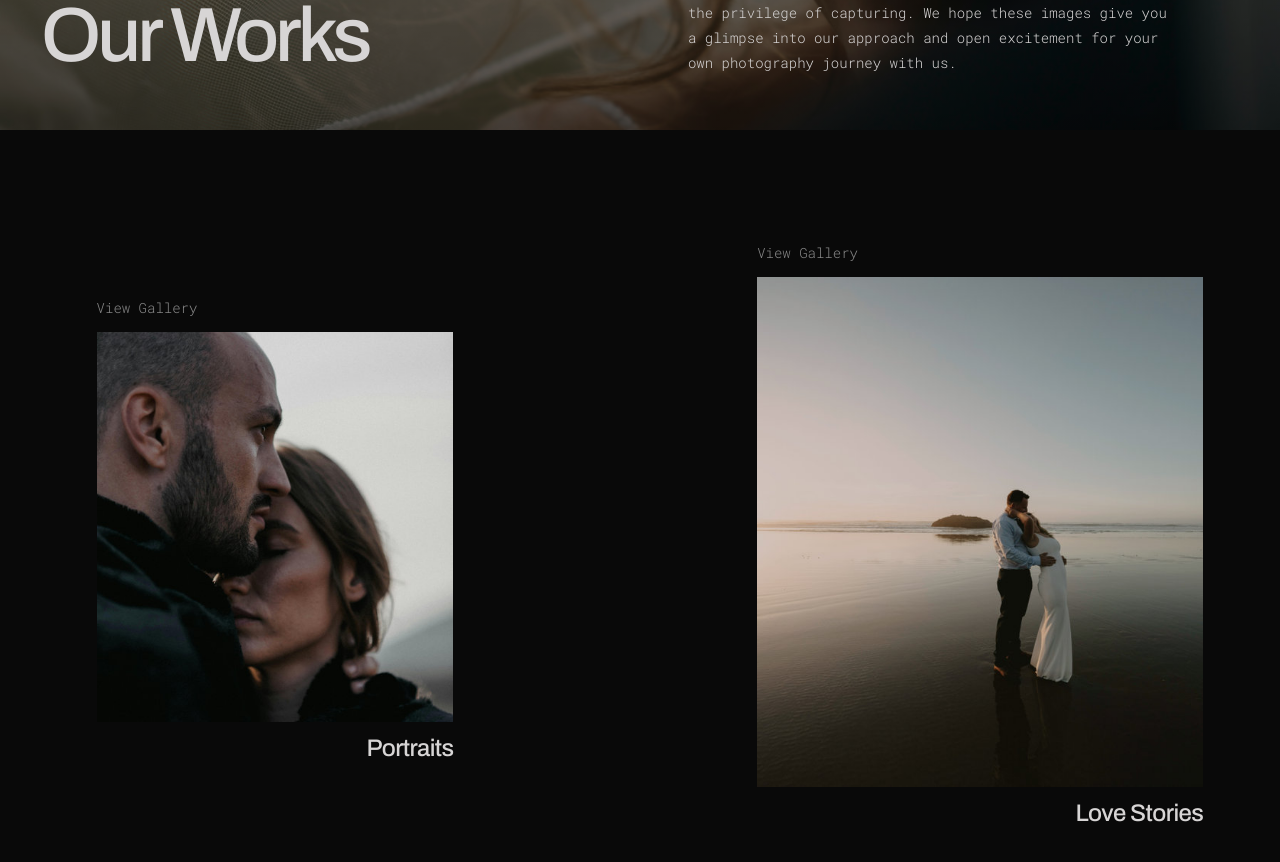
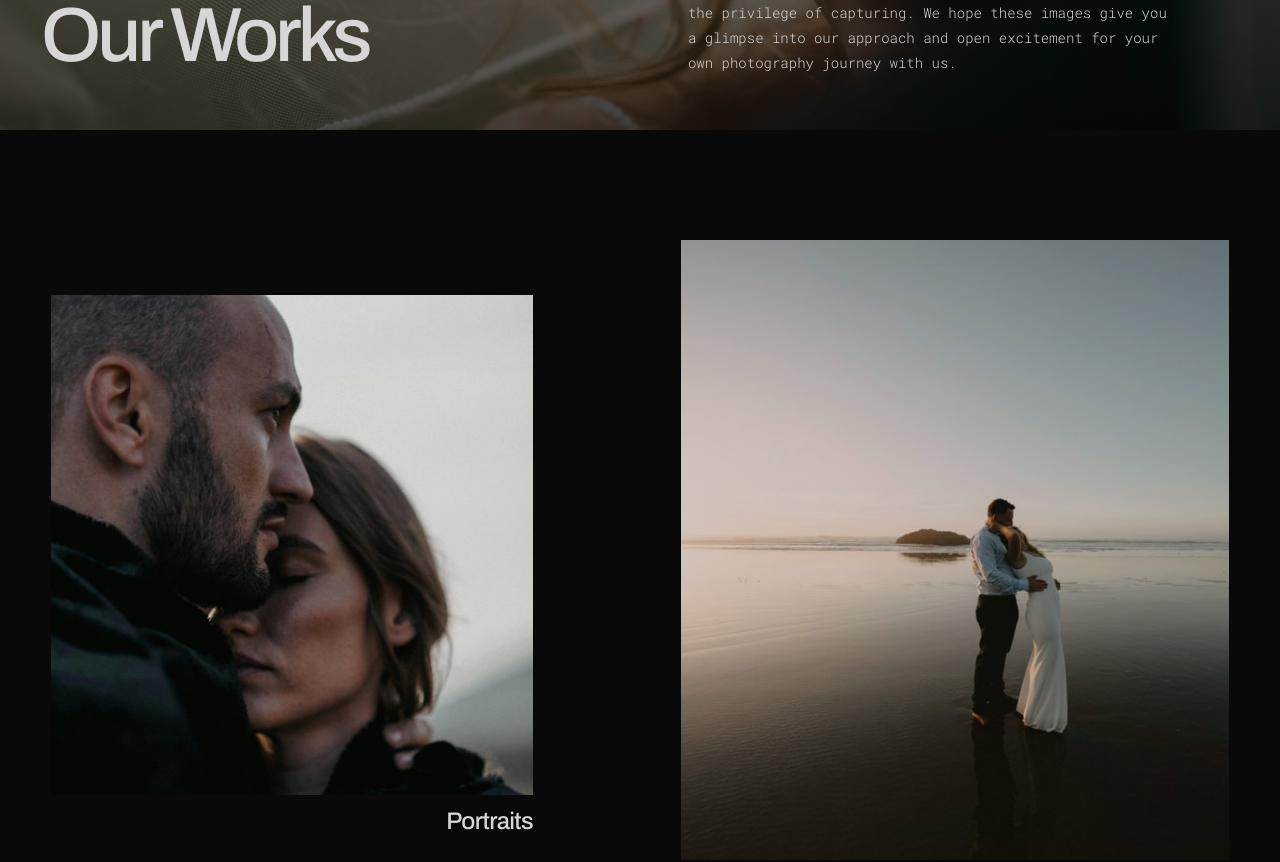
Before and after one commit to baotoan9698/ourjune, a Next.js app: page /Portfolio in a window 1280 px wide. Shown: the part 540-1402 px from the top of the page. Built offline with nearby package versions, Linux system fonts and the light colour scheme; no server answers; the database is empty.

Commit message:
Enlarge Portfolio collection images

```diff
--- a/app/Portfolio/page.tsx
+++ b/app/Portfolio/page.tsx
@@ -8,6 +8,6 @@ const fallback={title:"Our Works",description:"Take a look through our collectio
 export const dynamic = "force-dynamic";
 export default async function PortfolioPage(){const c=await getSiteContent("portfolio",fallback);return <main className="subpage portfolio-page" id="top">
   <SiteHeader transparent/><section className="portfolio-hero"><div className="portfolio-hero-copy"><h1>{c.title}</h1><p>{c.description}</p></div></section>
-  <section className="portfolio-collections">{c.collections.map((item,index)=><a className={`portfolio-project project-${index+1}`} href={item.href} key={item.href}><span>View Gallery</span><img src={item.image} alt={item.title}/><h2>{item.title}</h2></a>)}</section>
+  <section className="portfolio-collections">{c.collections.map((item,index)=><a className={`portfolio-project project-${index+1}`} href={item.href} key={item.href}><img src={item.image} alt={item.title}/><h2>{item.title}</h2></a>)}</section>
   <ContactCta/><SiteFooter/>
  </main>}
--- a/app/subpages.css
+++ b/app/subpages.css
@@ -113,18 +113,18 @@
 .portfolio-hero-copy { width:100%; display:grid; grid-template-columns:1fr 1fr; align-items:end; gap:8%; filter:none; }
 .portfolio-hero h1 { margin:0; font:500 clamp(58px,6vw,92px)/1 "Archivo",sans-serif; letter-spacing:-4px; }
 .portfolio-hero p { max-width:480px; margin:0; font:300 14px/25px "Roboto Mono",monospace; }
-.portfolio-collections { min-height:1420px; max-width:1440px; margin:0 auto; padding:110px 6% 140px; display:grid; grid-template-columns:1fr 1fr; gap:90px 12%; align-items:start; }
+.portfolio-collections { min-height:1540px; max-width:1680px; margin:0 auto; padding:110px 4% 140px; display:grid; grid-template-columns:1fr 1fr; gap:90px 7%; align-items:start; }
 .portfolio-project { display:block; }
-.portfolio-project.project-1 { width:72%; margin:55px 0 0 4%; }
-.portfolio-project.project-2 { width:90%; justify-self:end; }
-.portfolio-project.project-3 { width:92%; margin-top:10px; }
-.portfolio-project.project-4 { width:72%; margin-top:95px; justify-self:end; }
+.portfolio-project.project-1 { width:88%; margin:55px 0 0; }
+.portfolio-project.project-2 { width:100%; justify-self:end; }
+.portfolio-project.project-3 { width:100%; margin-top:10px; }
+.portfolio-project.project-4 { width:88%; margin-top:95px; justify-self:end; }
 .portfolio-project span { display:block; margin-bottom:12px; color:#888; font:300 14px/25px "Roboto Mono",monospace; }
 .portfolio-project img { width:100%; object-fit:cover; transition:transform .5s; }
-.portfolio-project.project-1 img { height:390px; }
-.portfolio-project.project-2 img { height:510px; }
-.portfolio-project.project-3 img { height:520px; }
-.portfolio-project.project-4 img { height:380px; }
+.portfolio-project.project-1 img { height:500px; }
+.portfolio-project.project-2 img { height:620px; }
+.portfolio-project.project-3 img { height:630px; }
+.portfolio-project.project-4 img { height:490px; }
 .portfolio-project:hover img { transform:scale(1.015); }
 .portfolio-project h2 { margin:14px 0 0; text-align:right; font:500 24px/1 "Archivo",sans-serif; letter-spacing:-.6px; }
 .inner-contact.image-contact { min-height:520px; background-image:linear-gradient(180deg,rgba(0,0,0,.1),rgba(0,0,0,.58)),url('/hero-alt.jpg'); background-size:cover; background-position:center; }
@@ -133,8 +133,8 @@
   .subpage-main{padding-top:86px}.page-intro,.about-hero-grid,.about-story,.contact-page-head,.contact-layout,.gallery-hero-copy,.service-hero-copy,.approach,.portfolio-hero-copy{grid-template-columns:1fr}.page-intro{min-height:270px;gap:55px}.page-title{justify-self:start;text-align:left}.about-hero-grid{gap:50px}.about-hero-grid img{width:80%}.about-story>img{height:500px}.about-columns{grid-template-columns:1fr}.about-services{grid-template-columns:1fr}.about-services img{height:430px}.contact-page-head{gap:60px}.contact-details{justify-self:start}.contact-layout{padding:0 24px 100px;gap:70px}.gallery-hero,.service-hero,.portfolio-hero{min-height:620px}.gallery-hero-copy,.service-hero-copy,.portfolio-hero-copy{gap:45px}.masonry{columns:1;padding:55px 24px}.packages,.testimonials-grid{grid-template-columns:1fr;padding:70px 24px;gap:70px}.testimonial-item:nth-child(3n+2){margin-top:0}.faq{padding:70px 24px}.faq-row{grid-template-columns:1fr;gap:18px}.inner-contact{grid-template-columns:1fr;gap:35px}.about-story-copy{min-height:620px}.inner-footer{min-height:650px}.portfolio-collections{min-height:0;padding:70px 24px;grid-template-columns:1fr;gap:70px}.portfolio-project,.portfolio-project:nth-child(even){width:82%;justify-self:start;margin-top:0}.portfolio-project:nth-child(even){justify-self:end}.portfolio-project img{height:360px}}
 
 @media(max-width:800px){
-  .portfolio-project.project-1,.portfolio-project.project-2,.portfolio-project.project-3,.portfolio-project.project-4{width:92%;margin-top:0;margin-left:0;}
-  .portfolio-project.project-1 img,.portfolio-project.project-2 img,.portfolio-project.project-3 img,.portfolio-project.project-4 img{height:400px;}
+  .portfolio-project.project-1,.portfolio-project.project-2,.portfolio-project.project-3,.portfolio-project.project-4{width:100%;margin-top:0;margin-left:0;}
+  .portfolio-project.project-1 img,.portfolio-project.project-2 img,.portfolio-project.project-3 img,.portfolio-project.project-4 img{height:460px;}
   .alex-emma-section{height:auto;padding:60px 24px;grid-template-columns:1fr;gap:45px;}
   .alex-emma-content{display:contents;}
   .alex-emma-content h2{order:1;}
```
